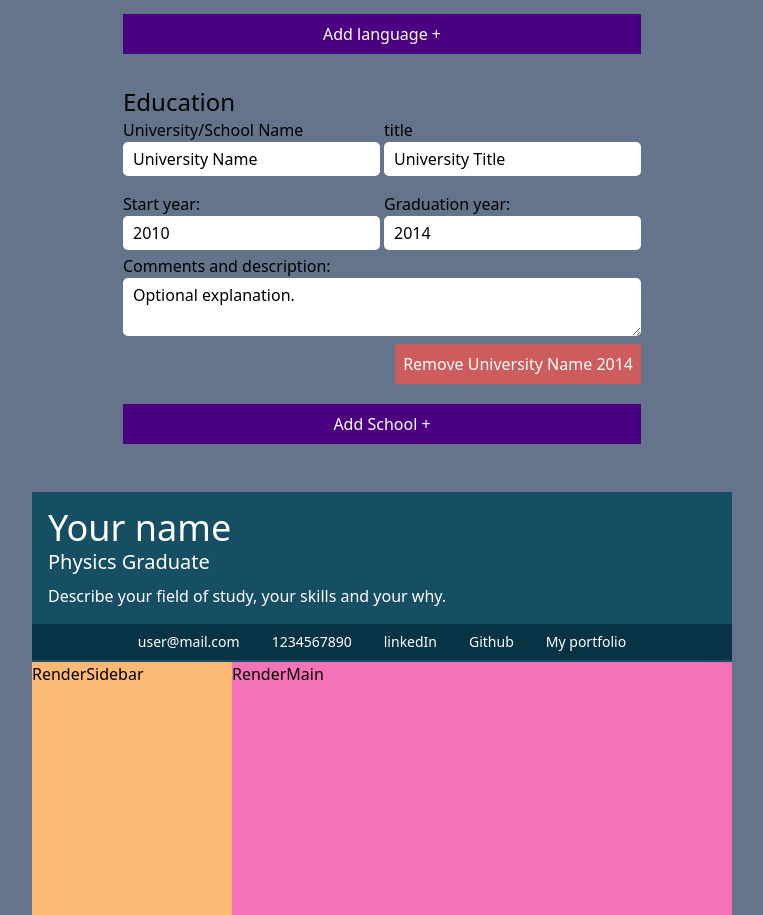
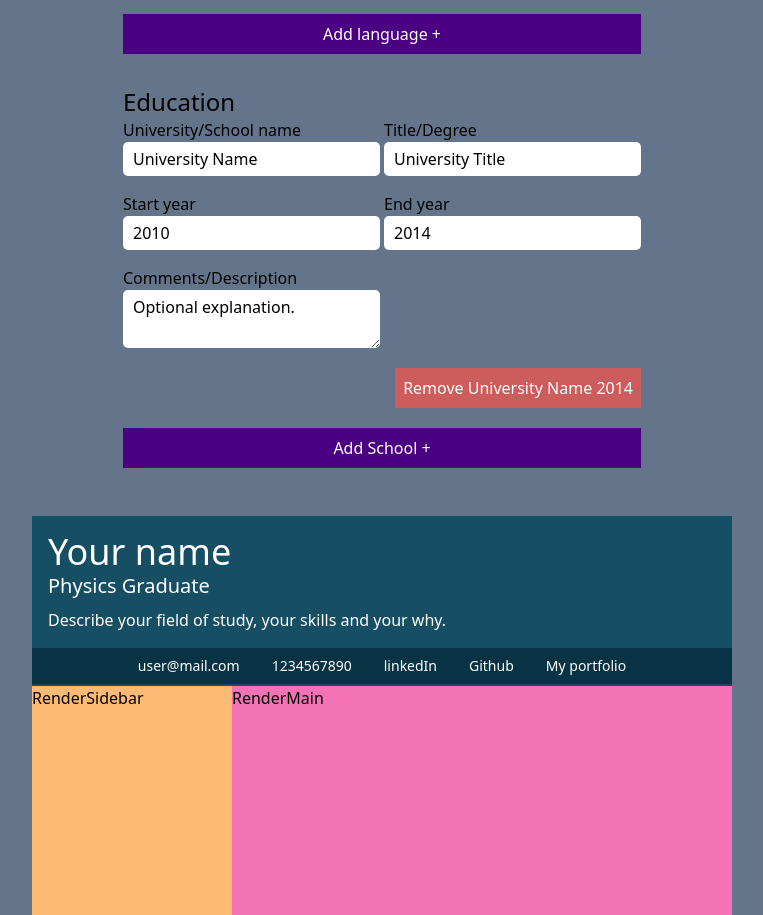
Before and after one commit to iaaron-xyz/cv-application, a React (Create React App) app: page / in a window 1280 px wide. Shown: the part 968-1883 px from the top of the page, without its empty margins (258-1021 px from the left). Built offline with nearby package versions, Linux system fonts and the light colour scheme.

Commit message:
refactor to FormInput component

```diff
--- a/src/components/EduFormSection.js
+++ b/src/components/EduFormSection.js
@@ -44,71 +44,51 @@ const EduFormSection = ({ data, setData }) => {
           return (
             <div key={index}>
               <div className='grid grid-cols-2 gap-1'>
-                <div className='form-element'>
-                  <label htmlFor={`universityName-${index}`}>
-                    University/School Name
-                  </label>
-                  <input
-                    type="text"
-                    name={`universityName-${index}`}
-                    id={`universityName-${index}`}
-                    className='block w-full'
-                    value={edu.universityName}
-                    onChange={handleInputEdu}
-                  />
-                </div>
-                <div className='form-element'>
-                  <label htmlFor={`title-${index}`}>
-                    title
-                  </label>
-                  <input
-                    type="text"
-                    name={`title-${index}`}
-                    id={`title-${index}`}
-                    className='block w-full'
-                    value={edu.title}
-                    onChange={handleInputEdu}
-                  />
-                </div>
-                <div className="'form-element">
-                  <label htmlFor={`startYear-${index}`}>
-                    Start year:
-                  </label>
-                  <input
-                    type="number"
-                    name={`startYear-${index}`}
-                    id={`startYear-${index}`}
-                    className="block w-full"
-                    value={edu.startYear}
-                    onChange={handleInputEdu}
-                  />
-                </div>
-                <div className="'form-element">
-                  <label htmlFor={`endYear-${index}`}>
-                    Graduation year:
-                  </label>
-                  <input
-                    type="number"
-                    name={`endYear-${index}`}
-                    id={`endYear-${index}`}
-                    className="block w-full"
-                    value={edu.endYear}
-                    onChange={handleInputEdu}
-                  />
-                </div>
-                <div className="'form-element col-span-full">
-                  <label htmlFor={`optDescription-${index}`}>
-                    Comments and description:
-                  </label>
-                  <textarea
-                    name={`optDescription-${index}`}
-                    id={`optDescription-${index}`}
-                    className="block w-full"
-                    value={edu.optDescription}
-                    onChange={handleInputEdu}
-                  >
-                  </textarea>
-                </div>
+                {/* School name */}
+                <FormInput
+                  index={index}
+                  labelTitle={'University/School name'}
+                  inputType={'text'}
+                  eduField={edu.universityName}
+                  field={'universityName'}
+                  handleInputEdu={handleInputEdu}
+                />
+                {/* Degree / Title */}
+                <FormInput
+                  index={index}
+                  labelTitle={'Title/Degree'}
+                  inputType={'text'}
+                  eduField={edu.title}
+                  field={'title'}
+                  handleInputEdu={handleInputEdu}
+                />
+                {/* Start year */}
+                <FormInput
+                  index={index}
+                  labelTitle={'Start year'}
+                  inputType={'number'}
+                  eduField={edu.startYear}
+                  field={'startYear'}
+                  handleInputEdu={handleInputEdu}
+                />
+                {/* End year */}
+                <FormInput
+                  index={index}
+                  labelTitle={'End year'}
+                  inputType={'number'}
+                  eduField={edu.endYear}
+                  field={'endYear'}
+                  handleInputEdu={handleInputEdu}
+                />
+                {/* Comments */}
+                <FormInput
+                  index={index}
+                  labelTitle={'Comments/Description'}
+                  inputType={''}
+                  eduField={edu.optDescription}
+                  field={'optDescription'}
+                  handleInputEdu={handleInputEdu}
+                />
               </div>
               <div className='form-element flex flex-row-reverse py-2'>
                 <button  type="button" className='delete-btn' id={`remove-edu-${index}`} onClick={() => handleRemoveEdu(edu.universityName, edu.title)}>
@@ -126,4 +106,37 @@ const EduFormSection = ({ data, setData }) => {
   )
 }
 
+const FormInput = (props) => {
+  const {index, labelTitle, inputType, eduField, field, handleInputEdu} = props;
+
+  return (
+    <div className='form-element'>
+      <label htmlFor={`${field}-${index}`}>
+        {labelTitle}
+      </label>
+      { (field === 'optDescription') ? (
+        // Text Area
+        <textarea
+          name={`${field}-${index}`}
+          id={`${field}-${index}`}
+          className="block w-full"
+          value={eduField}
+          onChange={handleInputEdu}
+        >
+        </textarea>
+      ) : (
+        // Input text / number
+        <input
+          type={inputType}
+          name={`${field}-${index}`}
+          id={`${field}-${index}`}
+          className='block w-full'
+          value={eduField}
+          onChange={handleInputEdu}
+        />
+      )}
+    </div>
+  )
+}
+
 export default EduFormSection
```
